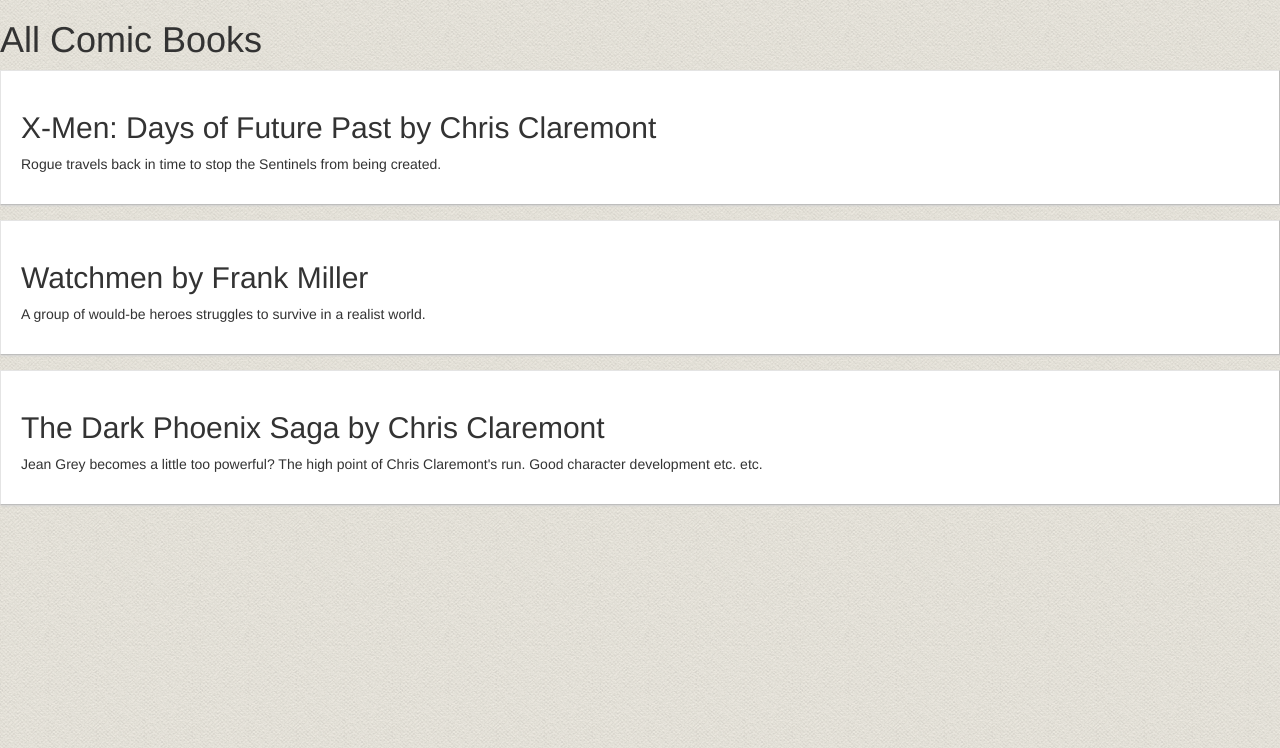
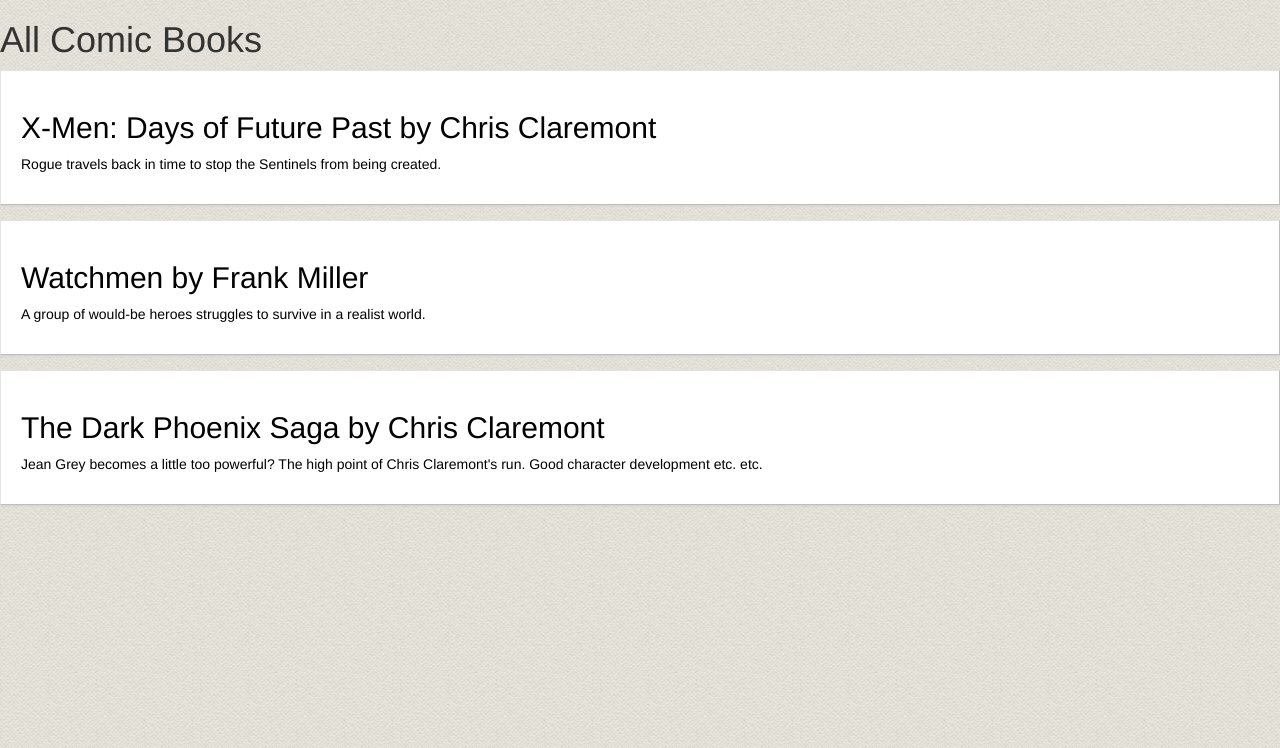
Before and after one commit to vinvasir/cbook-v2, a Django app: page /books/ in a window 1280 px wide. Shown: the part 52-800 px from the top of the page. Run offline with Django 3.2, Linux system fonts and the light colour scheme; data comes from the database, SQL or seed files in the repository; some libraries are stand-ins or nearby versions; some web fonts are replaced.

Commit message:
wrote dynamic link from index page to detail page. styled the link

```diff
--- a/books/static/books/stylesheets/style.css
+++ b/books/static/books/stylesheets/style.css
@@ -2,6 +2,18 @@
 
 body {
   background: url('../images/bg.png');
+}
+
+/* default link styles */
+
+a {
+    color: black;
+    text-decoration: none;
+}
+
+a:hover {
+    color: #BBB;
+    text-decoration: none;
 }
 
 /* top navbar  */
--- a/books/templates/books/index.html
+++ b/books/templates/books/index.html
@@ -3,9 +3,11 @@
 		<h1>All Comic Books</h1>
 
 		{% for book in books %}
+		<a href="{% url 'books:detail' book.id %}">
 			<div class="display-box">
 				<h2>{{ book.title }} by {{ book.author }}</h2>
 				<p>{{ book.description }}</p>
 			</div>
+		</a>
 		{% endfor %}
 {% endblock content %}
```
